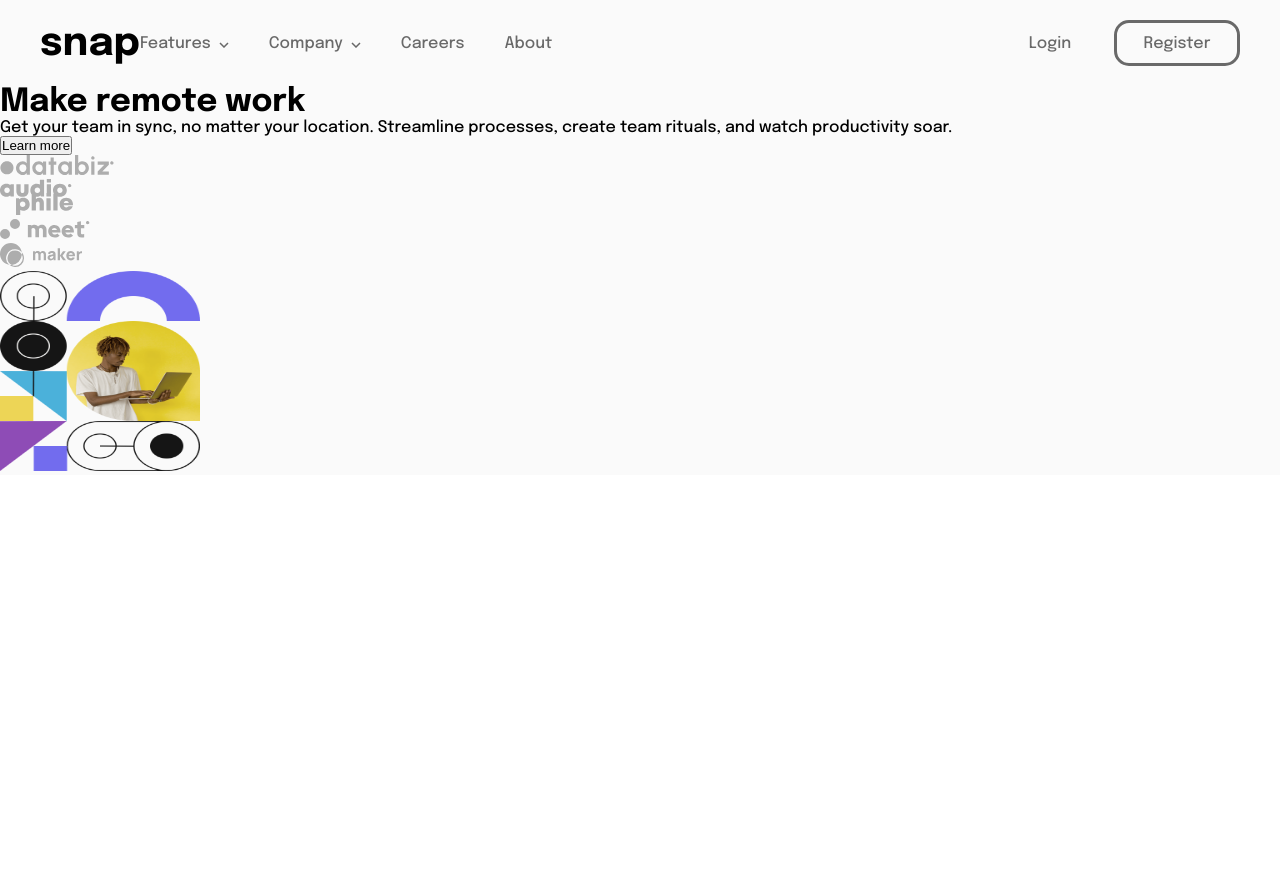
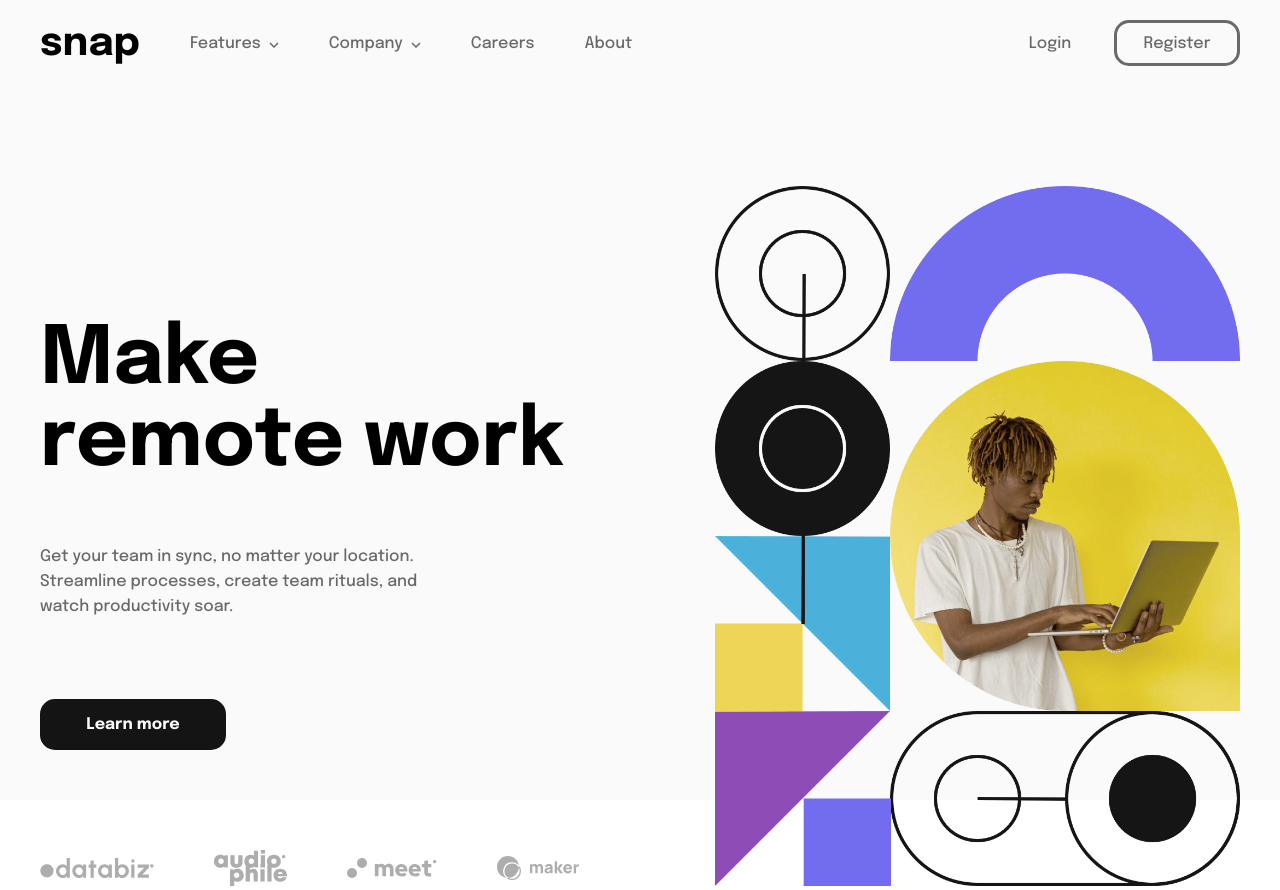
Before and after one commit to jovan-stojkovic/intro-section-with-dropdown-navigation-main, a plain HTML site: page index.html in a window 1280 px wide. Before the commit the page ends 800 px from the top, so only its background shows below. Drawn offline with Linux system fonts and the light colour scheme.

Commit message:
Finished styling with css

```diff
--- a/index.html
+++ b/index.html
@@ -76,7 +76,6 @@
             processes, create team rituals, and watch productivity soar.
           </p>
           <button class="main-button">Learn more</button>
-          <div class="sponsors-container">
             <ul class="sponsors-ul">
               <li class="sponsor-li">
                 <img src="images/client-databiz.svg" alt="databiz" />
@@ -92,7 +91,7 @@
               </li>
             </ul>
           </div>
-        </div>
+
         <div class="img-container">
           <img id="hero-img" src="images/image-hero-desktop.png" alt="hero" />
         </div>
@@ -106,3 +105,4 @@
 
 <!-- black active LI in navbar when dropdown menu is down -->
 <!-- hide dropdown when i click whenever on the page -->
+<!-- arrow down change -->
--- a/style.css
+++ b/style.css
@@ -15,18 +15,19 @@
 .main-container {
   background-color: var(--Almost-White);
   font-family: "Epilogue", sans-serif;
+  height: 100vh;
 }
 
-#hero-img {
-  height: 200px;
-  width: 200px;
-}
+
+/* NAVBAR STYLING */
 
 nav {
   display: flex;
   justify-content: space-between;
   align-items: center;
   padding: 20px 40px;
+  max-width: 1600px;
+  margin: 0 auto;
 }
 
 .nav-left {
@@ -38,6 +39,7 @@ nav {
   font-size: 40px;
   font-weight: 700;
   cursor: pointer;
+  margin-right: 50px;
 }
 
 ul {
@@ -55,11 +57,11 @@ ul {
 .nav-ul {
   display: flex;
   color: var(--Medium-Gray);
-  gap: 40px;
+  gap: 50px;
 }
 
 .nav-li:hover {
-  color: black;
+  color: var(--Almost-Black);
   cursor: pointer;
 }
 
@@ -77,7 +79,7 @@ ul {
 }
 
 .nav-button:hover {
-  color: black;
+  color: var(--Almost-Black);
   cursor: pointer;
 }
 
@@ -157,3 +159,70 @@ ul {
   align-items: center;
   align-self: center;
 }
+
+/* MAIN PAGE STYLING */
+
+.container {
+    margin: 100px auto;
+    max-width: 1200px;
+    display: flex;
+    justify-content: space-between;
+
+}
+
+#hero-img {
+    max-height: 700px;
+    max-width: 525px;
+}
+
+.left-side {
+    display: flex;
+    flex-direction: column;
+    justify-content: end;
+}
+
+h1 {
+    font-size: 80px;
+    max-width: 540px;
+}
+
+.main-text {
+    color: var(--Medium-Gray);
+    max-width: 400px;
+    line-height: 25px;
+    margin-top: 60px;
+}
+
+.main-button {
+    all: unset;
+    font-family: "Epilogue", sans-serif;
+    color: var(--Almost-White);
+    background-color: var(--Almost-Black);
+    height: 45px;
+    width: 180px;
+    text-align: center;
+  border-radius: 15px;
+    font-weight: 700;
+    border: 3px var(--Almost-Black) solid;
+    margin-top: 80px;
+}
+
+.main-button:hover {
+    cursor: pointer;
+}
+
+.main-button:active {
+    background-color: var(--Almost-White);
+    color: var(--Almost-Black);
+    border: 3px var(--Almost-Black) solid;
+    border-radius: 15px;
+
+}
+
+.sponsors-ul {
+    display: flex;
+    justify-content: space-between;
+    align-items: center;
+    margin-top: 100px;
+    width: 540px;
+}
```
